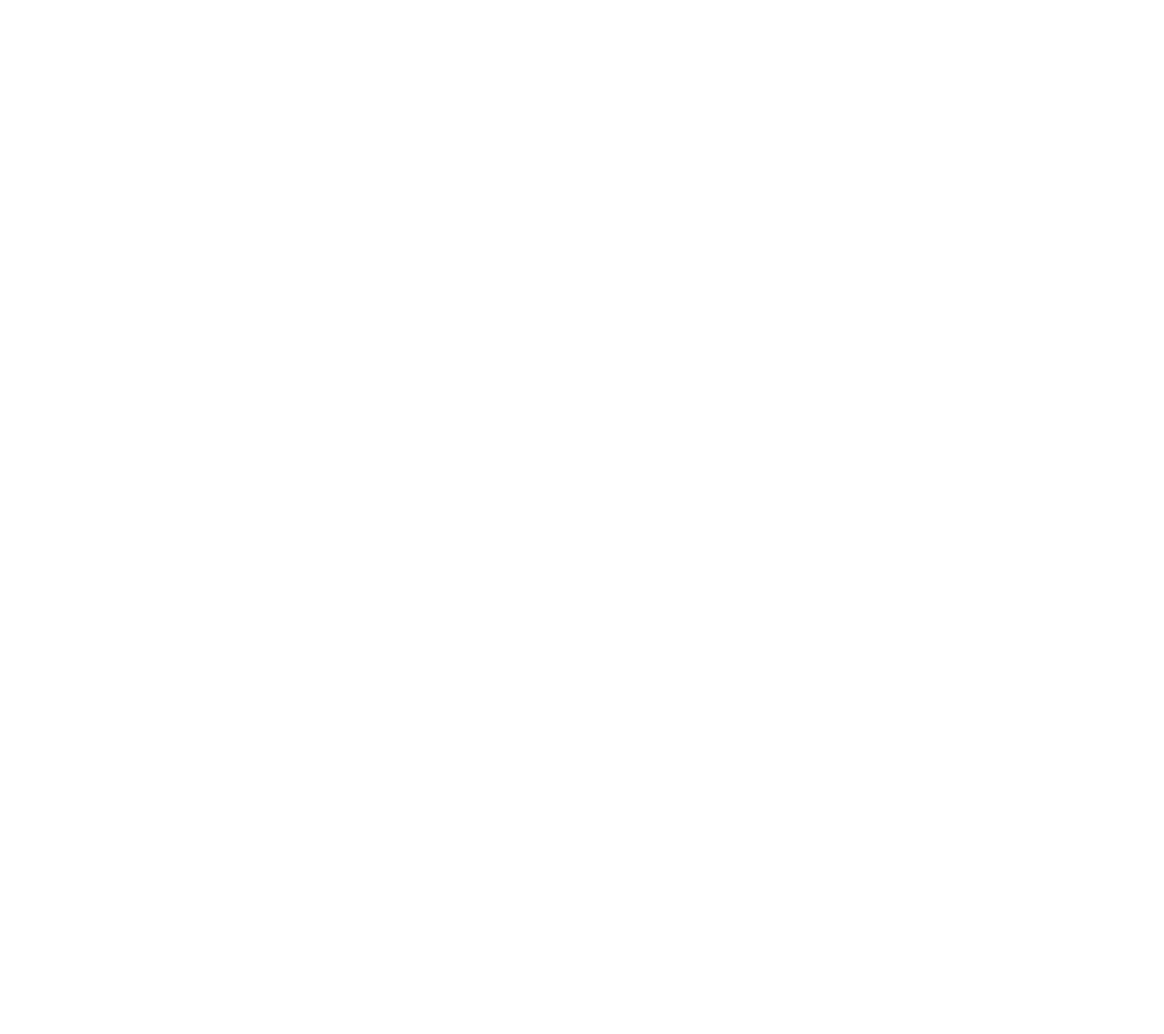
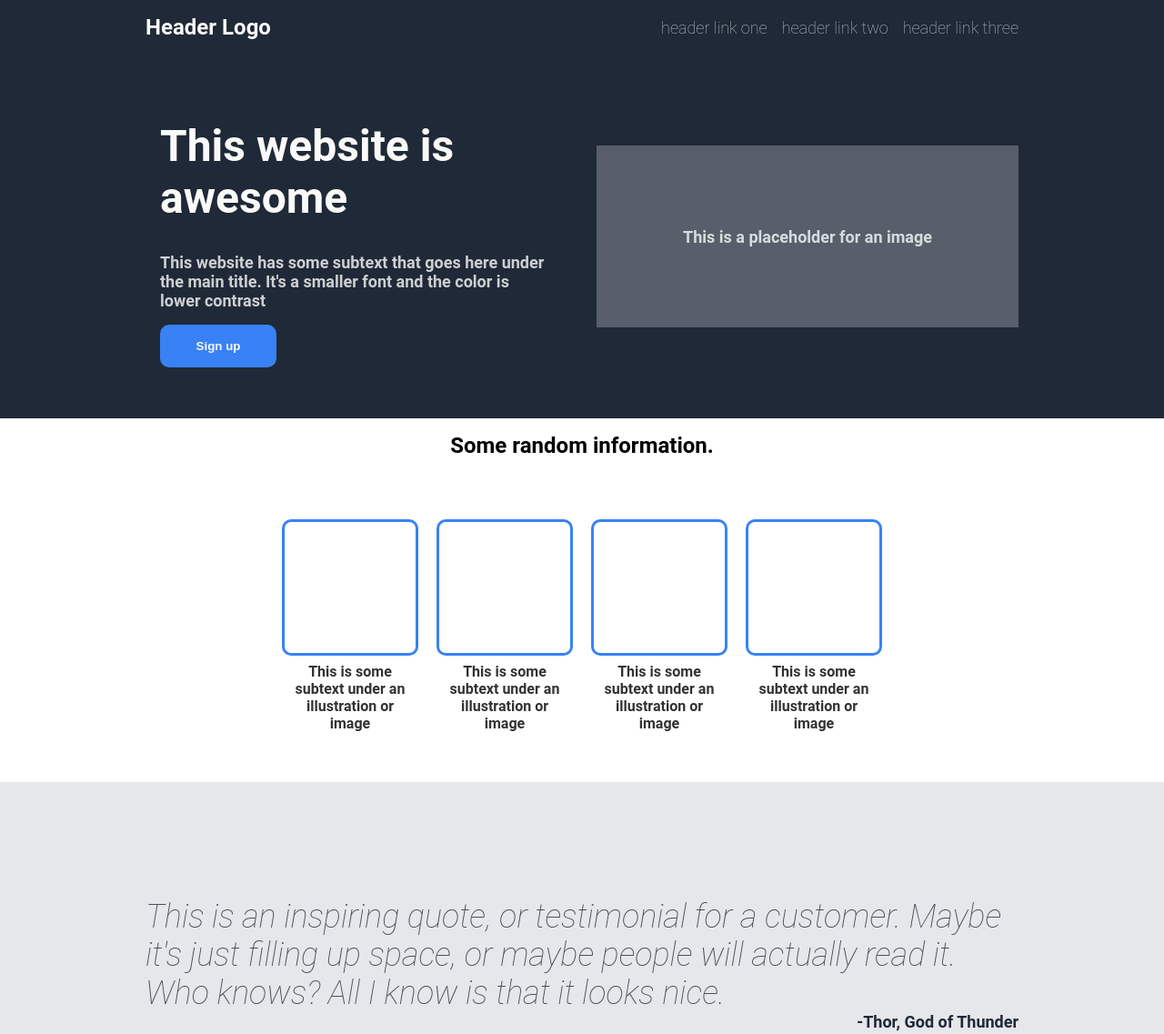
Before and after one commit to fantomswrld/landing_page_TOP, a plain HTML site: page index.html in a window 1280 px wide. Shown: the top 1137 px of the page at 91% size. Before the commit the page ends 800 px from the top, so only its background shows below. Drawn offline with Linux system fonts and the light colour scheme.

Commit message:
Add UI/UX for project
Finish markup and styling and finish front end

```diff
--- a/index.html
+++ b/index.html
@@ -8,6 +8,87 @@
     <link rel="stylesheet" href="style.css">
 </head>
 <body>
+    <div class="container">
+        <header class="header">
+            <div class="left">
+                <h2 class="header-logo">Header Logo</h2>
+            </div>
 
+            <div class="right">
+                <ul>
+                    <li><a href="">header link one</a></li>
+                    <li><a href="">header link two</a></li>
+                    <li><a href="">header link three</a></li>
+                </ul>
+            </div>
+        </header>
+
+        <section class="section-one">
+            <div class="left">
+                <h1 class="awesome">This website is awesome</h1>
+
+                <p>This website has some subtext that goes here under the main title. It's a smaller font and the color is lower contrast</p>
+
+                <button>Sign up</button>
+            </div>
+            <div class="right">
+                <p>This is a placeholder for an image</p>
+            </div>
+        </section>
+
+        <section class="section-two">
+            <h1>Some random information.</h1>
+
+            <div class="box-container">
+                <div class="box">
+                    <div class="block"></div>
+
+                    <p>This is some subtext under an illustration or image</p>
+                </div>
+
+                <div class="box">
+                    <div class="block"></div>
+
+                    <p>This is some subtext under an illustration or image</p>
+                </div>
+
+                <div class="box">
+                    <div class="block"></div>
+
+                    <p>This is some subtext under an illustration or image</p>
+                </div>
+
+                <div class="box">
+                    <div class="block"></div>
+
+                    <p>This is some subtext under an illustration or image</p>
+                </div>
+            </div>
+        </section>
+
+        <section class="section-three">
+            <h2>This is an inspiring quote, or testimonial for a customer. Maybe it's just filling up space, or maybe people will actually read it. Who knows? All I know is that it looks nice.</h2>
+
+            <h3>-Thor, God of Thunder</h3>
+        </section>
+
+        <section class="section-four">
+            <div class="container">
+                <div class="left">
+                    <h2>Call to action! it's time!</h2>
+
+                    <p>Sign up for our product by clicking that button right over there!</p>
+                </div>
+
+                <div class="right">
+                    <button>Sign up</button>
+                </div>
+            </div>
+        </section>
+
+        <footer class="footer">
+            <p>Copyright &copy The Odin Project</p>
+        </footer>
+    </div>
 </body>
 </html>
--- a/style.css
+++ b/style.css
@@ -3,3 +3,199 @@
     padding: 0;
     box-sizing: border-box;
 }
+
+body {
+    font-family: Roboto, sans-serif, 'Gill Sans', 'Gill Sans MT', Calibri, 'Trebuchet MS', sans-serif;
+}
+
+a {
+    text-decoration: none;
+    color: #E5E7Eb;
+    opacity: 80%;
+}
+
+ul {
+    display: flex;
+    list-style: none;
+    gap: 1rem;
+}
+
+p {
+    opacity: 100%;
+}
+
+section {
+    height: 400px;
+    padding: 1rem 10rem;
+}
+
+button {
+    width: 8rem;
+    cursor: pointer;
+    padding: 1rem 2rem;
+    font-weight: bold;
+    color: #f9FAF8;
+}
+
+.header {
+    display: flex;
+    align-items: center;
+    justify-content: space-between;
+    padding: 1rem 10rem;
+    background-color: #1F2937;
+    color: #f9FAF8;
+}
+
+.header .right {
+    font-weight: 200;
+}
+
+.header .header-logo {
+    font-size: 24px;
+}
+
+.header li {
+    font-size: 18px;
+}
+
+.section-one {
+    display: flex;
+    align-items: center;
+    justify-content: space-between;
+    gap: 2rem;
+    background-color: #1F2937;
+}
+
+.section-one h1, .section-one p {
+    margin: 1rem 0;
+    color: #f9FAF8;
+}
+
+.section-one h1 {
+    font-size: 48px;
+}
+
+.section-one p {
+    opacity: 80%;
+    font-size: 18px;
+    font-weight: bold;
+}
+
+.section-one .left, .section-one .right {
+    flex: 1;
+    display: flex;
+    flex-direction: column;
+    justify-content: center;
+    padding: 1rem;
+    width: 500px;
+}
+
+.section-one .right {
+    flex: 1;
+    display: flex;
+    align-items: center;
+    justify-content: center;
+    background-color: #e5e7eb49;
+    color: #f9FAF8;
+    height: 200px;
+    font-weight: 700;
+}
+
+.section-one button{
+    background-color: #3882F6;
+    border: none;
+    border-radius: 10px;
+}
+
+.section-two {
+    text-align: center;
+}
+
+.box-container {
+    height: 100%;
+    display: flex;
+    justify-content: center;
+    align-items: center;
+}
+
+.box {
+    display: flex;
+    flex-direction: column;
+    gap: 2rem;
+    align-items: center;
+    justify-content: center;
+    width: 170px;
+    padding: 1rem;
+}
+
+.box p {
+    margin-top: -1.5rem;
+    opacity: 80%;
+    font-weight: bold;
+}
+
+.box .block {
+    height: 150px;
+    width: 150px;
+    border: 3px solid #3882F6;
+    border-radius: 10px;
+}
+
+.section-three {
+    background-color: #E5E7Eb;
+    color: #1F2937;
+    display: flex;
+    flex-direction: column;
+    align-items: center;
+    justify-content: center;
+}
+
+.section-three h2 {
+    font-weight: 100;
+    opacity: 80%;
+    font-size: 36px;
+    font-style: italic;
+}
+
+.section-three h3 {
+    font-size: 18px;
+    font-weight: bold;
+    display: flex;
+    margin-left: auto;
+}
+
+.section-four {
+    display: flex;
+    align-items: center;
+    justify-content: center;
+    background-color: #f9FAF8;
+}
+
+.section-four .container {
+    display: flex;
+    gap: 1rem;
+    justify-content: space-around;
+    align-items: center;
+    background-color: #3882F6;
+    border: none;
+    border-radius: 20px;
+    color: #f9FAF8;
+    width: 100%;
+    padding: 5rem 2rem;
+}
+
+.section-four button {
+    background-color: #3882F6;
+    border: 2px solid #f9FAF8;
+    border-radius: 10px;
+}
+
+.footer {
+    display: flex;
+    align-items: center;
+    justify-content: center;
+    background-color: #1F2937;
+    color: #f9FAF8;
+    padding: 2rem;
+    margin-top: auto;
+}
```
